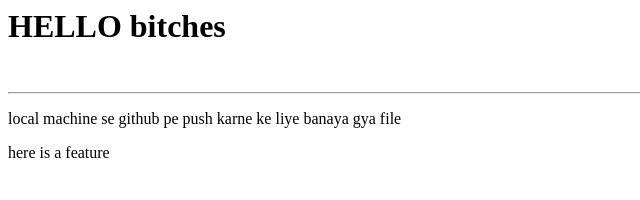
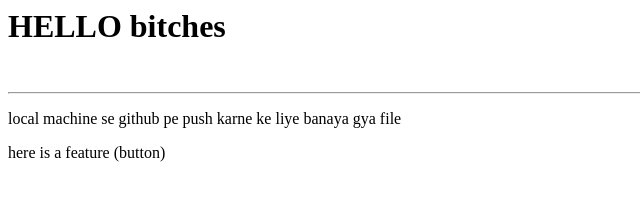
Before and after one commit to iamsaura8h/localrepo, a plain HTML site: page index.html in a window 1280 px wide. Shown: the full height of the page, 0-640 px from the left. Drawn offline with Linux system fonts and the light colour scheme.

```diff
--- a/index.html
+++ b/index.html
@@ -4,4 +4,4 @@
 <br>
 <hr>
 <p> local machine se github pe push karne ke liye banaya gya file </p>
-<p>here  is  a feature </p>
+<p>here  is  a feature (button) </p>
```
